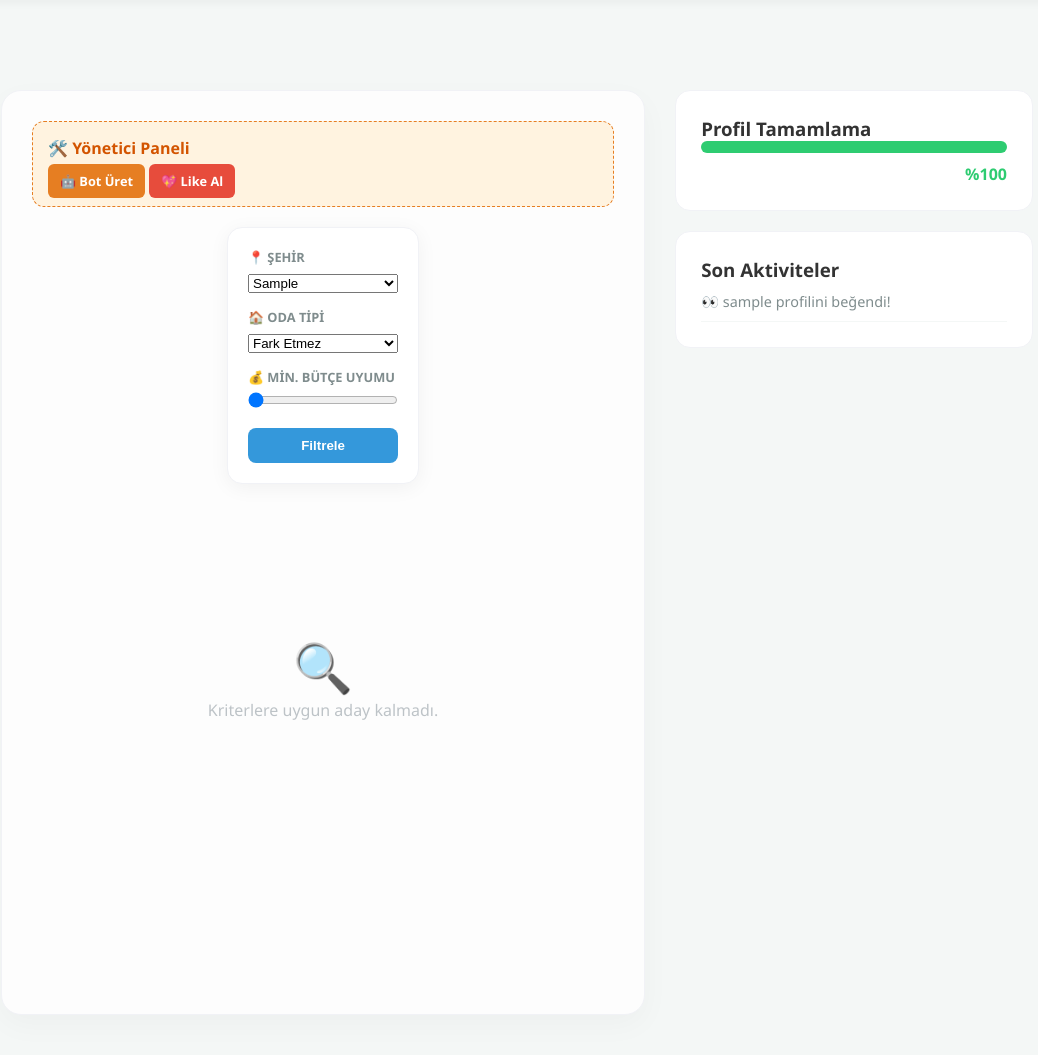
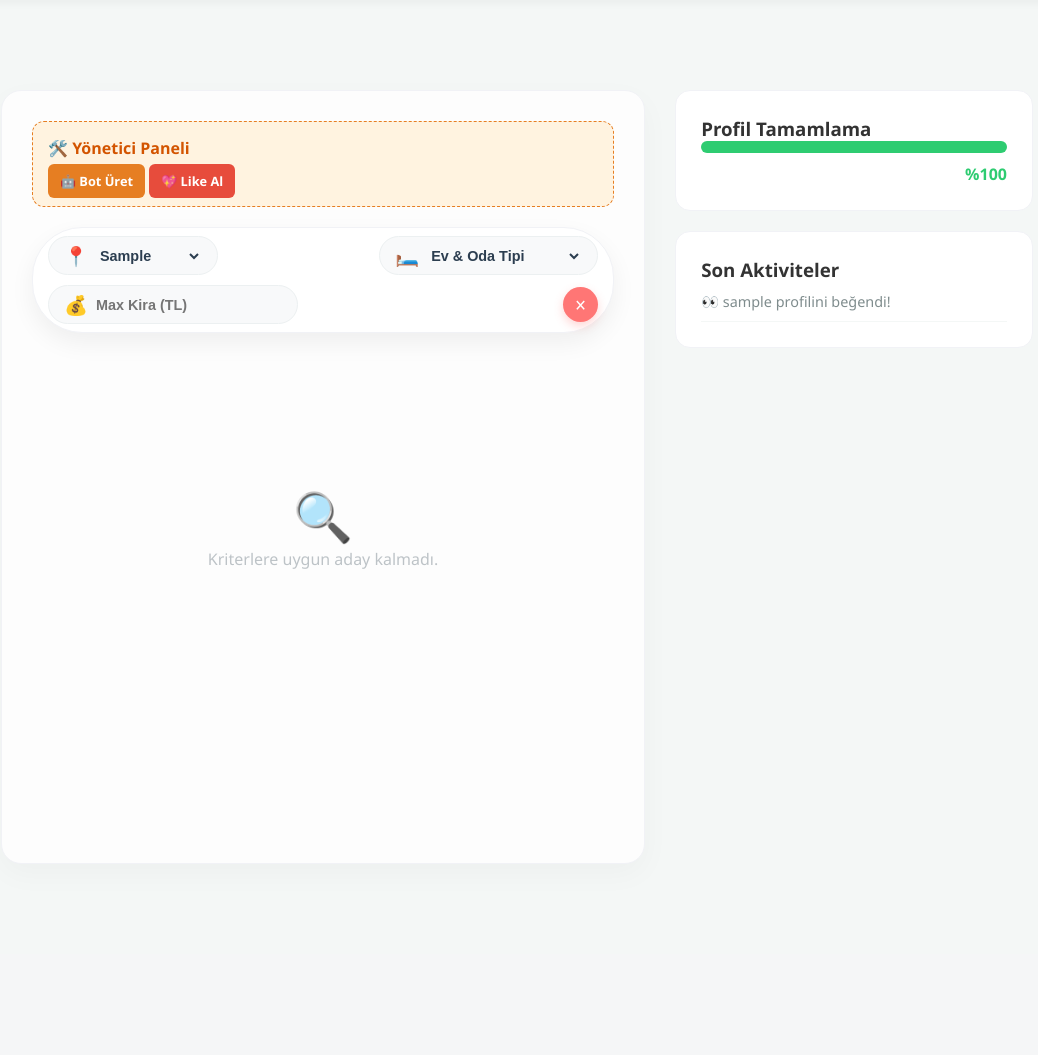
Before and after one commit to efeoezer/ev-arkadasi-bulma, a Django app: page /dashboard/ in a window 1280 px wide. Shown: the part 65-1120 px from the top of the page, without its empty margins (123-1161 px from the left). After the commit the page ends 634 px from the top, so only its background shows below. Run offline with Django 5.2, Linux system fonts and the light colour scheme; a user stored in the database is signed in; tables that the repository leaves empty hold one stand-in row (values such as "Sample post"); some libraries are stand-ins or nearby versions.

Commit message:
Update dashboard.html

```diff
--- a/core/templates/core/dashboard.html
+++ b/core/templates/core/dashboard.html
@@ -22,14 +22,6 @@
         min-height: 700px;
     }
 
-    .filter-wrapper { width: 100%; max-width: 400px; margin-bottom: 40px; z-index: 100; }
-    .filter-bar {
-        background: white; padding: 10px 20px; border-radius: 30px;
-        display: flex; align-items: center; justify-content: center;
-        gap: 12px; box-shadow: 0 4px 12px rgba(0,0,0,0.05); border: 2px solid #3498db;
-    }
-    .filter-bar select { border: none; background: transparent; font-weight: 700; color: #2c3e50; outline: none; cursor: pointer; }
-
     .card-stack-wrapper { position: relative; width: 320px; height: 450px; margin-top: 20px; }
 
     /* --- PERFORMANS ODAKLI KART CSS --- */
@@ -44,12 +36,11 @@
         flex-direction: column;
         overflow: hidden;
         user-select: none;
-        will-change: transform, opacity; /* PERFORMANS: Tarayıcıya hazırlık yaptırır */
+        will-change: transform, opacity;
         transition: transform 0.4s cubic-bezier(0.175, 0.885, 0.32, 1.275);
         border: 1px solid #ecf0f1;
     }
 
-    /* PERFORMANS: Sürükleme anında lag'ı öldürür */
     .swipe-card.dragging {
         transition: none !important;
         box-shadow: 0 25px 60px rgba(0,0,0,0.2);
@@ -89,37 +80,39 @@
             </div>
             {% endif %}
 
-            <div class="advanced-filter-panel" style="background: white; padding: 20px; border-radius: 15px; margin-bottom: 30px; box-shadow: 0 4px 20px rgba(0,0,0,0.05); border: 1px solid #f1f2f6;">
-    <form method="GET" action="{% url 'dashboard' %}" id="advanced-filter-form" style="display: grid; grid-template-columns: repeat(auto-fit, minmax(150px, 1fr)); gap: 15px; align-items: end;">
+            <div style="width: 100%; max-width: 800px; margin: 0 auto 30px auto; z-index: 100;">
+                <form method="GET" action="{% url 'dashboard' %}" id="premium-filter-form" style="background: white; border-radius: 50px; padding: 8px 15px; display: flex; align-items: center; justify-content: space-between; box-shadow: 0 10px 25px rgba(0,0,0,0.06); border: 1px solid #f1f2f6; flex-wrap: wrap; gap: 10px;">
 
-        <div>
-            <label style="display: block; font-size: 0.8em; font-weight: bold; color: #7f8c8d; margin-bottom: 5px;">📍 ŞEHİR</label>
-            <select name="city" class="custom-select" style="width: 100%;">
-                <option value="">Hepsi</option>
+                    <div style="display: flex; align-items: center; padding: 5px 15px; background: #f8f9fa; border-radius: 30px; border: 1px solid #ecf0f1;">
+                        <span style="font-size: 1.2em; margin-right: 8px;">📍</span>
+                        <select name="city" onchange="document.getElementById('premium-filter-form').submit();" style="border: none; background: transparent; font-weight: 700; color: #2c3e50; outline: none; cursor: pointer; font-size: 0.9em;">
+                            <option value="">Tüm Türkiye</option>
                             {% for city in all_cities %}
                                 <option value="{{ city }}" {% if city == selected_city %}selected{% endif %}>{{ city }}</option>
                             {% endfor %}
                         </select>
                     </div>
 
-        <div>
-            <label style="display: block; font-size: 0.8em; font-weight: bold; color: #7f8c8d; margin-bottom: 5px;">🏠 ODA TİPİ</label>
-            <select name="room_type" class="custom-select" style="width: 100%;">
-                <option value="">Fark Etmez</option>
-                <option value="private" {% if request.GET.room_type == 'private' %}selected{% endif %}>Özel Oda</option>
-                <option value="shared" {% if request.GET.room_type == 'shared' %}selected{% endif %}>Paylaşımlı Oda</option>
+                    <div style="display: flex; align-items: center; padding: 5px 15px; background: #f8f9fa; border-radius: 30px; border: 1px solid #ecf0f1;">
+                        <span style="font-size: 1.2em; margin-right: 8px;">🛏️</span>
+                        <select name="room_style" onchange="document.getElementById('premium-filter-form').submit();" style="border: none; background: transparent; font-weight: 700; color: #2c3e50; outline: none; cursor: pointer; font-size: 0.9em;">
+                            <option value="">Ev & Oda Tipi</option>
+                            <option value="private" {% if request.GET.room_style == 'private' %}selected{% endif %}>Kendime Ait Oda</option>
+                            <option value="shared" {% if request.GET.room_style == 'shared' %}selected{% endif %}>Oda Paylaşımlı</option>
+                            <option value="entire" {% if request.GET.room_style == 'entire' %}selected{% endif %}>Boş Evime Arkadaş</option>
                         </select>
                     </div>
 
-        <div>
-            <label style="display: block; font-size: 0.8em; font-weight: bold; color: #7f8c8d; margin-bottom: 5px;">💰 MİN. BÜTÇE UYUMU</label>
-            <input type="range" name="budget" min="1" max="5" value="{{ request.GET.budget|default:1 }}" style="width: 100%;">
+                    <div style="display: flex; align-items: center; padding: 5px 15px; background: #f8f9fa; border-radius: 30px; border: 1px solid #ecf0f1; flex-grow: 1; max-width: 250px;">
+                        <span style="font-size: 1.2em; margin-right: 8px;">💰</span>
+                        <input type="number" name="max_rent" placeholder="Max Kira (TL)" value="{{ request.GET.max_rent }}" style="border: none; background: transparent; font-weight: 700; color: #2c3e50; outline: none; width: 100%; font-size: 0.9em;" onchange="document.getElementById('premium-filter-form').submit();">
                     </div>
 
-        <button type="submit" style="background: #3498db; color: white; border: none; padding: 10px; border-radius: 8px; font-weight: bold; cursor: pointer; transition: 0.3s;">
-            Filtrele
-        </button>
-
+                    {% if selected_city or request.GET.room_style or request.GET.max_rent %}
+                    <a href="{% url 'dashboard' %}" style="background: #ff7675; color: white; border-radius: 50%; width: 35px; height: 35px; display: flex; align-items: center; justify-content: center; text-decoration: none; font-weight: bold; transition: 0.3s; box-shadow: 0 4px 10px rgba(255, 118, 117, 0.3);" title="Filtreleri Temizle">
+                        ✕
+                    </a>
+                    {% endif %}
                 </form>
             </div>
 
@@ -139,7 +132,17 @@
                         <div class="card-content">
                             <div>
                                 <h2>{{ candidate.user.first_name }}</h2>
-                                <p>{{ candidate.mbti_type|default:"MBTI Yok" }} • {{ candidate.city|default:"Konum Yok" }}</p>
+
+                                <div style="display: flex; flex-wrap: wrap; justify-content: center; gap: 8px; margin-top: 10px;">
+                                    {% if candidate.city == profile.city and profile.city %}
+                                        <span style="background: #e8f8f5; color: #1abc9c; padding: 4px 10px; border-radius: 12px; font-size: 0.75em; font-weight: bold; border: 1px solid #a3e4d7;">📍 Seninle Aynı Şehir</span>
+                                    {% else %}
+                                        <span style="background: #f4f6f6; color: #7f8c8d; padding: 4px 10px; border-radius: 12px; font-size: 0.75em; font-weight: bold;">📍 {{ candidate.city|default:"Konum Yok" }}</span>
+                                    {% endif %}
+                                    <span style="background: #ebf5fb; color: #2980b9; padding: 4px 10px; border-radius: 12px; font-size: 0.75em; font-weight: bold;">🧠 {{ candidate.mbti_type|default:"MBTI Yok" }}</span>
+                                    <span style="background: #fdf2e9; color: #d35400; padding: 4px 10px; border-radius: 12px; font-size: 0.75em; font-weight: bold;">🚭 Sigara İçmez</span>
+                                </div>
+
                             </div>
                             <div class="match-score-badge">%{{ candidate.match_score }}</div>
                         </div>
@@ -202,7 +205,6 @@
         function initCards() {
             cards.forEach((card, index) => {
                 card.style.zIndex = cards.length - index;
-                // PERFORMANS: translate3d kullanarak GPU'yu zorla
                 card.style.transform = `translate3d(0, -${20 * index}px, 0) scale(${(25 - index) / 25})`;
                 card.style.opacity = index > 2 ? 0 : 1;
             });
@@ -215,7 +217,6 @@
 
             hammer.on('pan', (e) => {
                 card.classList.add('dragging');
-                // PERFORMANS: translate3d ve hafif rotate ile gerçekçi akıcılık
                 card.style.transform = `translate3d(${e.deltaX}px, ${e.deltaY}px, 0) rotate(${e.deltaX * 0.05}deg)`;
             });
 
@@ -225,7 +226,6 @@
 
                 if (Math.abs(e.deltaX) > threshold) {
                     const direction = e.deltaX > 0 ? 1 : -1;
-                    // PERFORMANS: Hızlı uçuş animasyonu
                     card.style.transition = 'transform 0.3s ease-in, opacity 0.3s';
                     card.style.transform = `translate3d(${direction * window.innerWidth * 1.2}px, ${e.deltaY}px, 0) rotate(${direction * 40}deg)`;
                     card.style.opacity = '0';
@@ -238,9 +238,8 @@
                         cards.shift();
                         initCards();
                         sendSwipeData(targetId, action);
-                    }, 200); // 200ms bekleme hızı artırır
+                    }, 200);
                 } else {
-                    // PERFORMANS: Geri yerine zıplama
                     card.style.transition = 'transform 0.4s cubic-bezier(0.175, 0.885, 0.32, 1.275)';
                     card.style.transform = `translate3d(0, 0, 0) rotate(0deg)`;
                     initCards();
```
Lines whose indentation alone changed are shown as unchanged.
